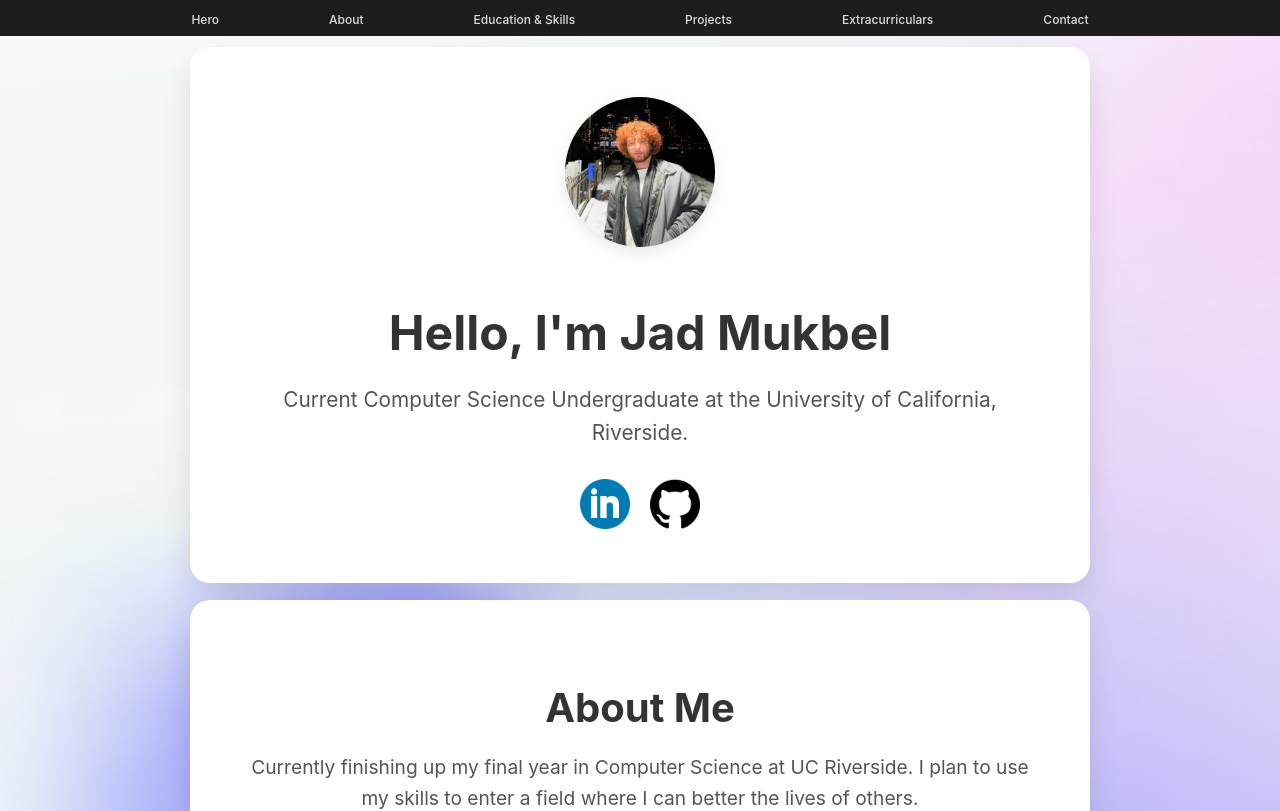
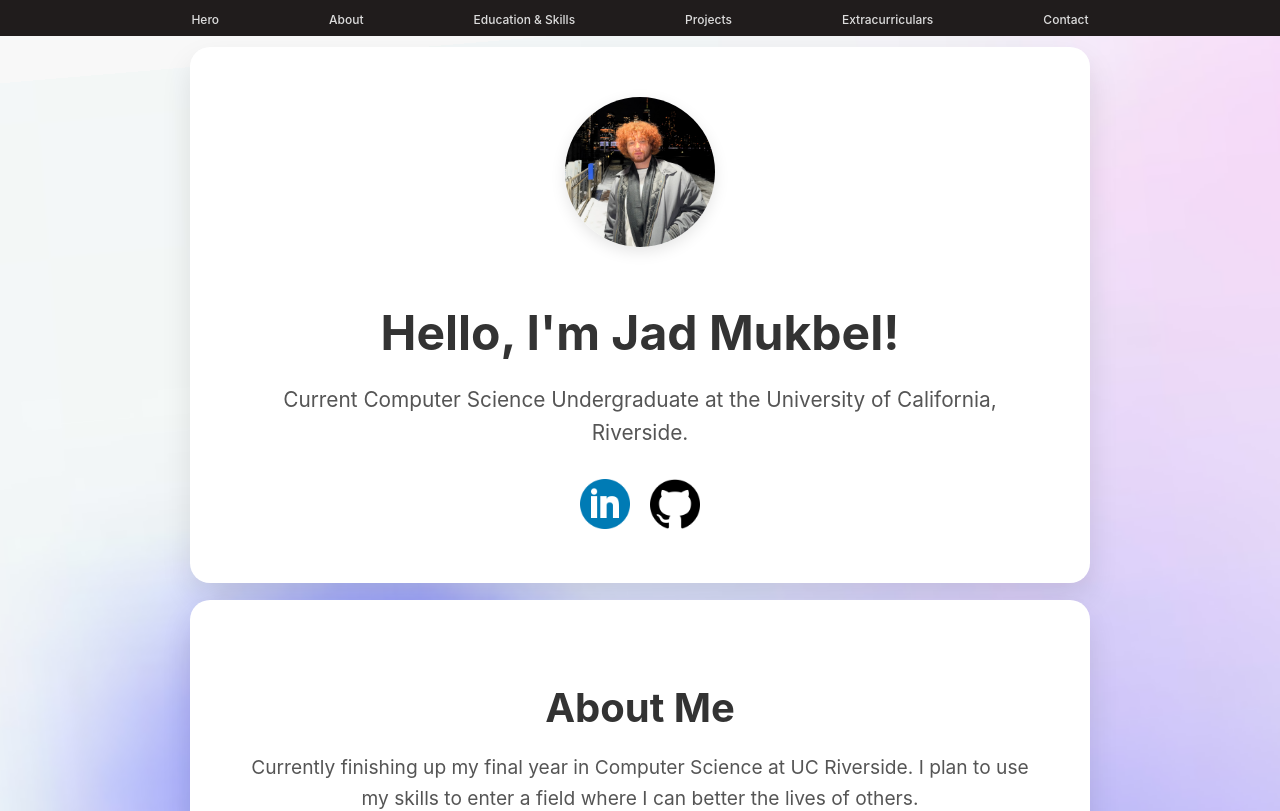
Before and after one commit to jmukb001/ReactWebsite, a React (Create React App) app: page / in a window 1280 px wide. Shown: the top 811 px of the page. Built offline with nearby package versions, Linux system fonts and the light colour scheme.

Commit message:
Trying to fix image

```diff
--- a/src/Hero.js
+++ b/src/Hero.js
@@ -8,7 +8,7 @@ const Hero = () => {
       <div className="hero">
         <div className="hero-content">
           <img src="/MyPhoto.png" alt="Jad Mukbel" className="hero-photo" />
-          <h1 className="hero-name">Hello, I'm Jad Mukbel</h1>
+          <h1 className="hero-name">Hello, I'm Jad Mukbel!</h1>
           <p className="hero-description">
             Current Computer Science Undergraduate at the University of California, Riverside.
           </p>
```
